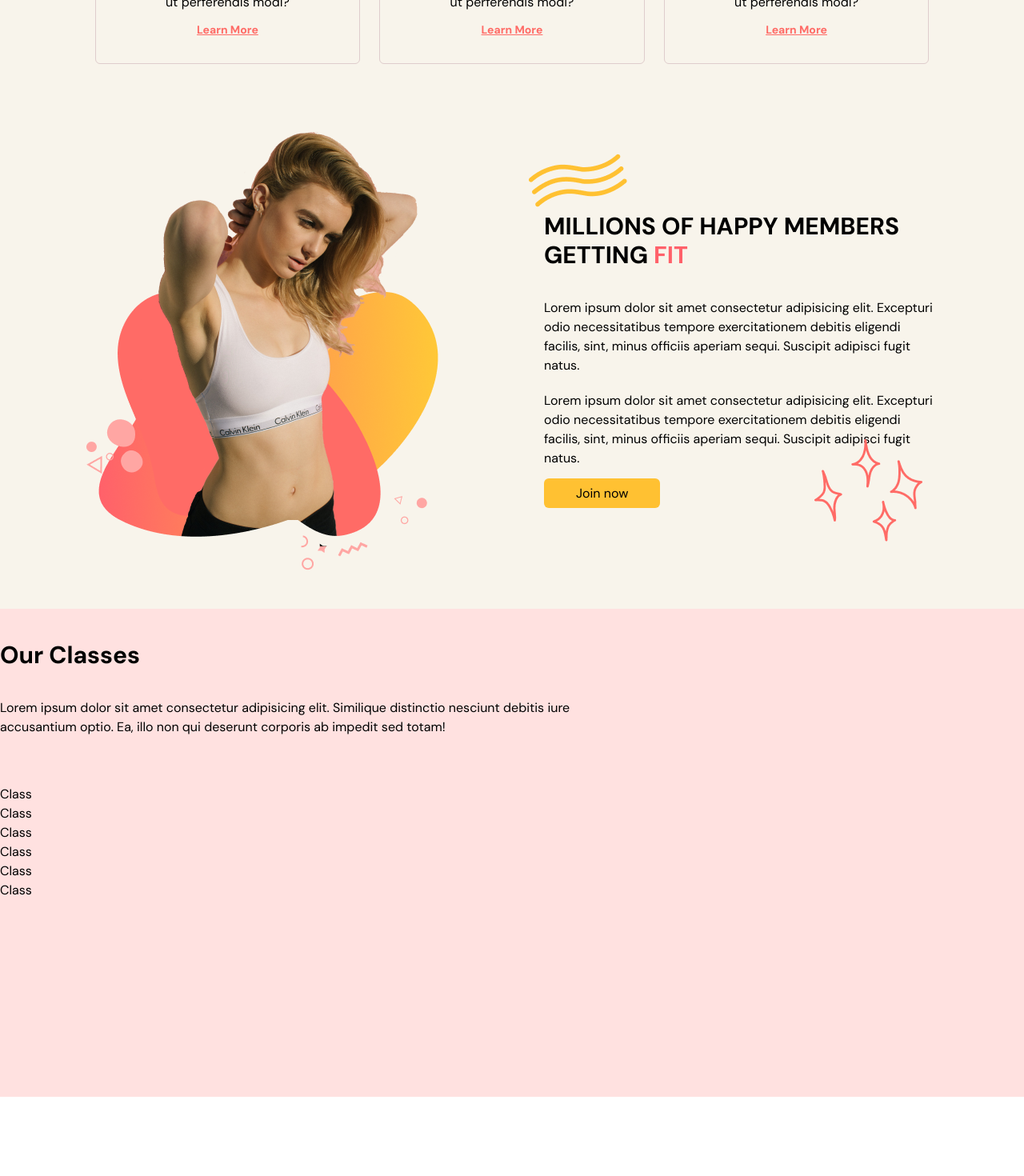
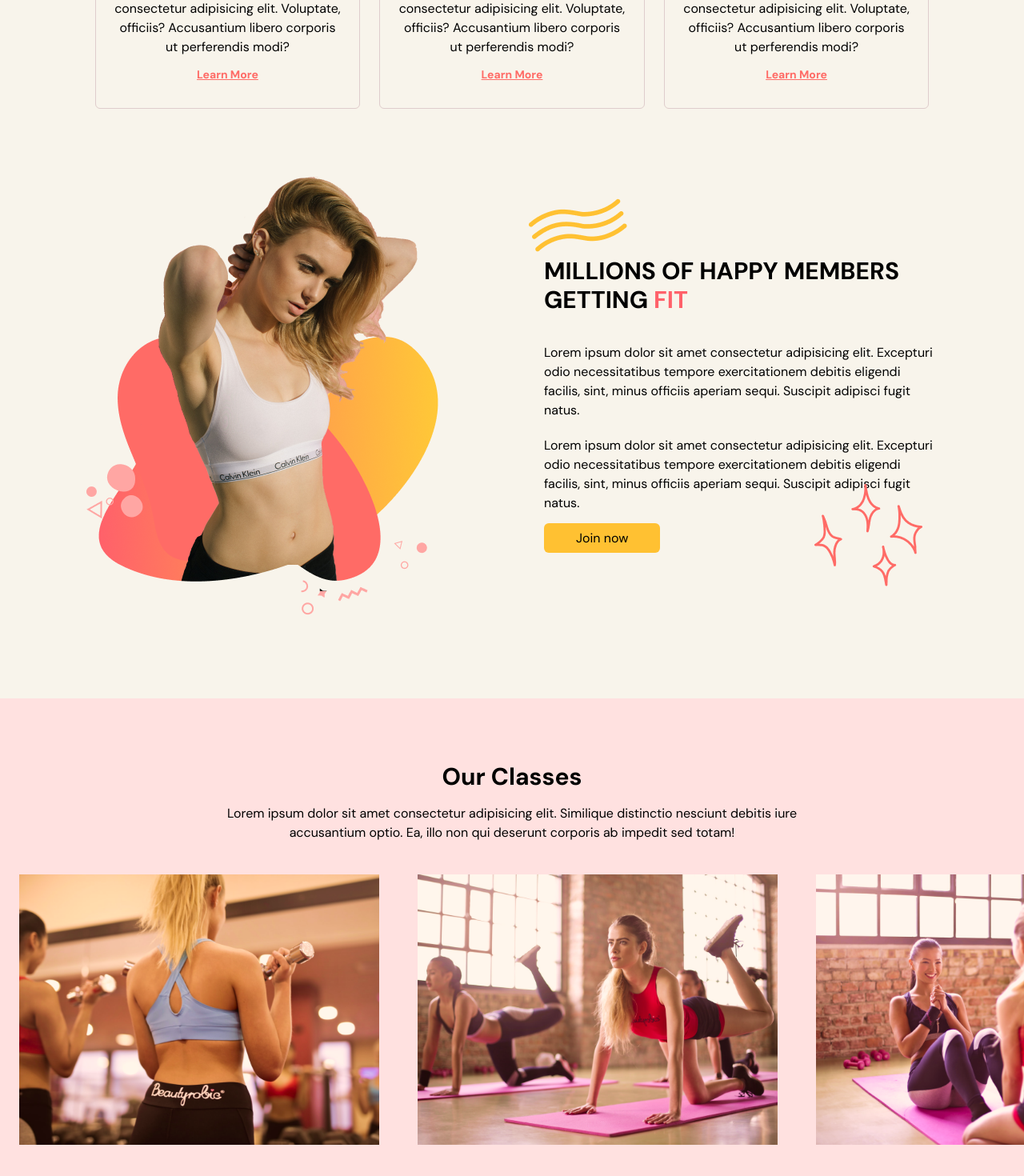
Before and after one commit to D-future0/gym-website, a React (Vite) app: page / in a window 1280 px wide. Shown: the part 1154-2624 px from the top of the page at 80% size. Before the commit the page ends 2525 px from the top, so only its background shows below. Built offline with nearby package versions, Linux system fonts and the light colour scheme.

Commit message:
our classes section setup

```diff
--- a/src/scenes/Benefits/index.tsx
+++ b/src/scenes/Benefits/index.tsx
@@ -54,12 +54,16 @@ const Benefits = ({ setSelectedPage }: Props) => {
             whileInView="show"
             viewport={{ once: true, amount: 0.2 }}
             onViewportEnter={()=> setSelectedPage(SelectedPage.Benefits)}
-            id="benefits" className="mx-auto min-h-full w-5/6 py-6">
-            <div className="my-6 md:w-w-5/6">
+            id="benefits" className="mx-auto min-h-full w-5/6 py-10">
+            <div className="my-16">
+                <div className="flex flex-col items-center">
                 <motion.div variants={itemVariants1}>
                     <Htext>More Than Just A Gym</Htext>
                 </motion.div>
+                <div className='md:w-5/6 text-center'>
                 <motion.p variants={itemVariants1} className="mb-5">Lorem ipsum dolor sit amet consectetur adipisicing elit. Ex temporibus dolorum ipsum odit laborum. Expedita beatae, ullam delectus tenetur amet voluptatibus harum ipsum facere temporibus dolores culpa modi quas. Ea.</motion.p>
+                </div>
+                </div>
                 <div className="md:flex items-center justify-between">
                     {benefit.map((benefit) => {
                         return (
--- a/src/scenes/OurClasses/index.tsx
+++ b/src/scenes/OurClasses/index.tsx
@@ -11,34 +11,33 @@ import Class from '@/shared/Class';
 
 const classes: Array<ClassType> = [
   {
-    title:"Lorem ipsum dolor",
-    description:"Lorem ipsum dolor sit amet consectetur adipisicing elit. Similique distinctio nesciunt debitis iure accusantium optio.",
-    image:image1,
+    title: "Lorem ipsum dolor",
+    description: "Lorem ipsum dolor sit amet consectetur adipisicing elit. Similique distinctio nesciunt debitis iure accusantium optio.",
+    image: image1,
   },
   {
-    title:"Lorem ipsum dolor",
-    description:"Lorem ipsum dolor sit amet consectetur adipisicing elit. Similique distinctio nesciunt debitis iure accusantium optio.",
-    image:image2,
+    title: "Lorem ipsum dolor",
+    description: "Lorem ipsum dolor sit amet consectetur adipisicing elit. Similique distinctio nesciunt debitis iure accusantium optio.",
+    image: image2,
   },
   {
-    title:"Lorem ipsum dolor",
-    description:"Lorem ipsum dolor sit amet consectetur adipisicing elit. Similique distinctio nesciunt debitis iure accusantium optio.",
-    image:image3,
+    title: "Lorem ipsum dolor",
+    description: "Lorem ipsum dolor sit amet consectetur adipisicing elit. Similique distinctio nesciunt debitis iure accusantium optio.",
+    image: image3,
   },
   {
-    title:"Lorem ipsum dolor",
-    description:"Lorem ipsum dolor sit amet consectetur adipisicing elit. Similique distinctio nesciunt debitis iure accusantium optio.",
-    image:image4,
+    title: "Lorem ipsum dolor",
+    description: "Lorem ipsum dolor sit amet consectetur adipisicing elit. Similique distinctio nesciunt debitis iure accusantium optio.",
+    image: image4,
   },
   {
-    title:"Lorem ipsum dolor",
-    description:"Lorem ipsum dolor sit amet consectetur adipisicing elit. Similique distinctio nesciunt debitis iure accusantium optio.",
-    image:image5,
+    title: "Lorem ipsum dolor",
+    description: "Lorem ipsum dolor sit amet consectetur adipisicing elit. Similique distinctio nesciunt debitis iure accusantium optio.",
+    image: image5,
   },
   {
-    title:"Lorem ipsum dolor",
-    description:"Lorem ipsum dolor sit amet consectetur adipisicing elit. Similique distinctio nesciunt debitis iure accusantium optio.",
-    image:image6,
+    title: "Lorem ipsum dolor",
+    image: image6,
   },
 ]
 
@@ -61,28 +60,35 @@ const containerVariants = {
 // };
 
 type Props = {
-    setSelectedPage:(value: SelectedPage) => void
+  setSelectedPage: (value: SelectedPage) => void
 }
 
-const OurClasses = ({setSelectedPage}: Props) => {
+const OurClasses = ({ setSelectedPage }: Props) => {
   return (
     <motion.section
-    onViewportEnter={()=> setSelectedPage(SelectedPage.Home)}className='w-full bg-[#FFE1E0] py-10'>
+      onViewportEnter={() => setSelectedPage(SelectedPage.OurClasses)} className='w-full bg-[#FFE1E0] py-10'>
       <motion.div
         variants={containerVariants}
         initial="hidden"
         whileInView="show"
-            viewport={{ once: true, amount:0.2 }}
-                id="home"
+        viewport={{ once: true, amount: 0.2 }}
+        id="ourclasses"
+        className='mt-10'
       >
-    <div className='md:w-3/5'>
+        <div className='flex flex-col items-center'>
           <Htext>Our Classes</Htext>
-      <p className='py-5'>Lorem ipsum dolor sit amet consectetur adipisicing elit. Similique distinctio nesciunt debitis iure accusantium optio. Ea, illo non qui deserunt corporis ab impedit sed totam!</p>
+          <div className='md:w-3/5 text-center'>
+          <p>Lorem ipsum dolor sit amet consectetur adipisicing elit. Similique distinctio nesciunt debitis iure accusantium optio. Ea, illo non qui deserunt corporis ab impedit sed totam!</p>
+          </div>
         </div>
         <div className='mt-10 h-[350px] w-full overflow-x-auto overflow-y-hidden'>
-    <ul className='w-[28000px] whitespace-nowrap'>
-    {classes.map((item:ClassType , index)=>(
-      <Class key={`${item.title}-${index}`}/>
+          <ul className='w-[2800px] whitespace-nowrap'>
+            {classes.map((item: ClassType, index) => (
+              <Class key={`${item.title}-${index}`}
+                title={item.title}
+                description={item.description || ""}
+                image={item.image}
+              />
             ))}
           </ul>
         </div>
--- a/src/shared/Class/index.tsx
+++ b/src/shared/Class/index.tsx
@@ -1,10 +1,21 @@
 
 
-// type Props = {}
+type Props = {
+  title:string;
+  description:string;
+  image: string;
+}
 
-const Class = () => {
+const Class = ({title, description, image}:Props) => {
+  const overlayStyle = `p-5 absolute flex flex-col items-center justify-center z-30 h-[350px] w-[450px] whitespace-normal bg-[#FF6B66] opacity-0 transition duration-500 hover:opacity-90`
   return (
-    <div>Class</div>
+    <li className="relative mx-6 inline-block h-[350px] w-[450px] text-white">
+      <div className={overlayStyle}>
+        <p className="text-2xl">{title}</p>
+        <p className="mt-5">{description}</p>
+      </div>
+      <img src={image} alt={`${image}`}/>
+    </li>
   )
 }
 
--- a/src/shared/Types/Types.tsx
+++ b/src/shared/Types/Types.tsx
@@ -9,8 +9,8 @@ icon: React.ReactNode;
 title: string;
 description: string;
 }
-export interface ClassType{
+export interface  ClassType{
 title: string;
 description?: string;
-image: string
+image: string;
 }
```
Lines whose indentation alone changed are shown as unchanged.
